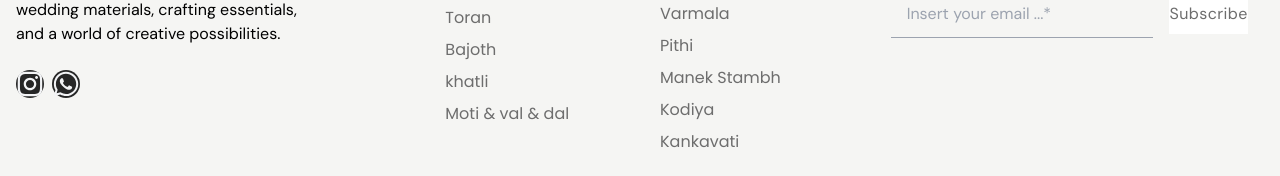
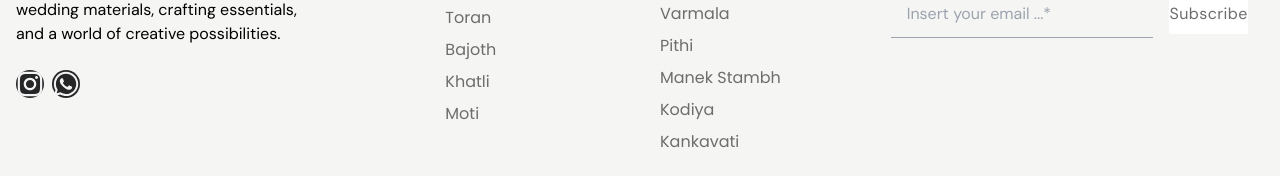
Before and after one commit to RahulThummar/gurukrupahandicraft, a React (Create React App) app: page / in a window 1280 px wide. Shown: the part 3581-3757 px from the top of the page. Built offline with nearby package versions, Linux system fonts and the light colour scheme.

Commit message:
slider add

```diff
--- a/src/components/home/Footer/Footer.js
+++ b/src/components/home/Footer/Footer.js
@@ -9,8 +9,10 @@ import {
   FaWhatsapp,
 } from "react-icons/fa";
 import FooterListTitle from "./FooterListTitle";
+import { useNavigate } from "react-router-dom";
 
 const Footer = () => {
+  const navigate = useNavigate();
   const [emailInfo, setEmailInfo] = useState("");
   const [subscription, setSubscription] = useState(false);
   const [errMsg, setErrMsg] = useState("");
@@ -32,6 +34,11 @@ const Footer = () => {
       setEmailInfo("");
     }
   };
+
+  const handleChangeproduct = (item) => {
+    navigate("/shop", { state: { item: item } });
+  };
+
   return (
     <div className="w-full bg-[#F5F5F3] py-20">
       <div className="max-w-container mx-auto grid grid-cols-1 md:grid-cols-2  xl:grid-cols-6 px-4 gap-10">
@@ -67,39 +74,69 @@ const Footer = () => {
         <div>
           <FooterListTitle title="Shop" />
           <ul className="flex flex-col gap-2">
-            <li className="font-titleFont text-base text-lightText hover:text-black  decoration-[2px] decoration-gray-500 underline-offset-2 cursor-pointer duration-300">
+            <li
+              onClick={() => handleChangeproduct("Lotiset")}
+              className="font-titleFont text-base text-lightText hover:text-black  decoration-[2px] decoration-gray-500 underline-offset-2 cursor-pointer duration-300"
+            >
               Lotiset
             </li>
-            <li className="font-titleFont text-base text-lightText hover:text-black  decoration-[2px] decoration-gray-500 underline-offset-2 cursor-pointer duration-300">
+            <li
+              onClick={() => handleChangeproduct("Toran")}
+              className="font-titleFont text-base text-lightText hover:text-black  decoration-[2px] decoration-gray-500 underline-offset-2 cursor-pointer duration-300"
+            >
               Toran
             </li>
-            <li className="font-titleFont text-base text-lightText hover:text-black  decoration-[2px] decoration-gray-500 underline-offset-2 cursor-pointer duration-300">
+            <li
+              onClick={() => handleChangeproduct("Bajoth")}
+              className="font-titleFont text-base text-lightText hover:text-black  decoration-[2px] decoration-gray-500 underline-offset-2 cursor-pointer duration-300"
+            >
               Bajoth
             </li>
-            <li className="font-titleFont text-base text-lightText hover:text-black  decoration-[2px] decoration-gray-500 underline-offset-2 cursor-pointer duration-300">
-              khatli
+            <li
+              onClick={() => handleChangeproduct("Khatli")}
+              className="font-titleFont text-base text-lightText hover:text-black  decoration-[2px] decoration-gray-500 underline-offset-2 cursor-pointer duration-300"
+            >
+              Khatli
             </li>
-            <li className="font-titleFont text-base text-lightText hover:text-black  decoration-[2px] decoration-gray-500 underline-offset-2 cursor-pointer duration-300">
-              Moti & val & dal
+            <li
+              onClick={() => handleChangeproduct("Moti")}
+              className="font-titleFont text-base text-lightText hover:text-black  decoration-[2px] decoration-gray-500 underline-offset-2 cursor-pointer duration-300"
+            >
+              Moti
             </li>
           </ul>
         </div>
         <div>
           <FooterListTitle title="Marriage Materials" />
           <ul className="flex flex-col gap-2">
-            <li className="font-titleFont text-base text-lightText hover:text-black  decoration-[2px] decoration-gray-500 underline-offset-2 cursor-pointer duration-300">
+            <li
+              onClick={() => handleChangeproduct("Varmala")}
+              className="font-titleFont text-base text-lightText hover:text-black  decoration-[2px] decoration-gray-500 underline-offset-2 cursor-pointer duration-300"
+            >
               Varmala
             </li>
-            <li className="font-titleFont text-base text-lightText hover:text-black  decoration-[2px] decoration-gray-500 underline-offset-2 cursor-pointer duration-300">
+            <li
+              onClick={() => handleChangeproduct("Pithi")}
+              className="font-titleFont text-base text-lightText hover:text-black  decoration-[2px] decoration-gray-500 underline-offset-2 cursor-pointer duration-300"
+            >
               Pithi
             </li>
-            <li className="font-titleFont text-base text-lightText hover:text-black  decoration-[2px] decoration-gray-500 underline-offset-2 cursor-pointer duration-300">
+            <li
+              onClick={() => handleChangeproduct("Manek Stambh")}
+              className="font-titleFont text-base text-lightText hover:text-black  decoration-[2px] decoration-gray-500 underline-offset-2 cursor-pointer duration-300"
+            >
               Manek Stambh
             </li>
-            <li className="font-titleFont text-base text-lightText hover:text-black  decoration-[2px] decoration-gray-500 underline-offset-2 cursor-pointer duration-300">
+            <li
+              onClick={() => handleChangeproduct("Kodiya")}
+              className="font-titleFont text-base text-lightText hover:text-black  decoration-[2px] decoration-gray-500 underline-offset-2 cursor-pointer duration-300"
+            >
               Kodiya
             </li>
-            <li className="font-titleFont text-base text-lightText hover:text-black  decoration-[2px] decoration-gray-500 underline-offset-2 cursor-pointer duration-300">
+            <li
+              onClick={() => handleChangeproduct("Kankavati")}
+              className="font-titleFont text-base text-lightText hover:text-black  decoration-[2px] decoration-gray-500 underline-offset-2 cursor-pointer duration-300"
+            >
               Kankavati
             </li>
           </ul>
--- a/src/index.css
+++ b/src/index.css
@@ -179,6 +179,7 @@ svg text {
   transform: translateY(0%);
 }
 
+
 @media (max-width: 1200px) {
   svg text {
     font-size: 60px !important;
```
